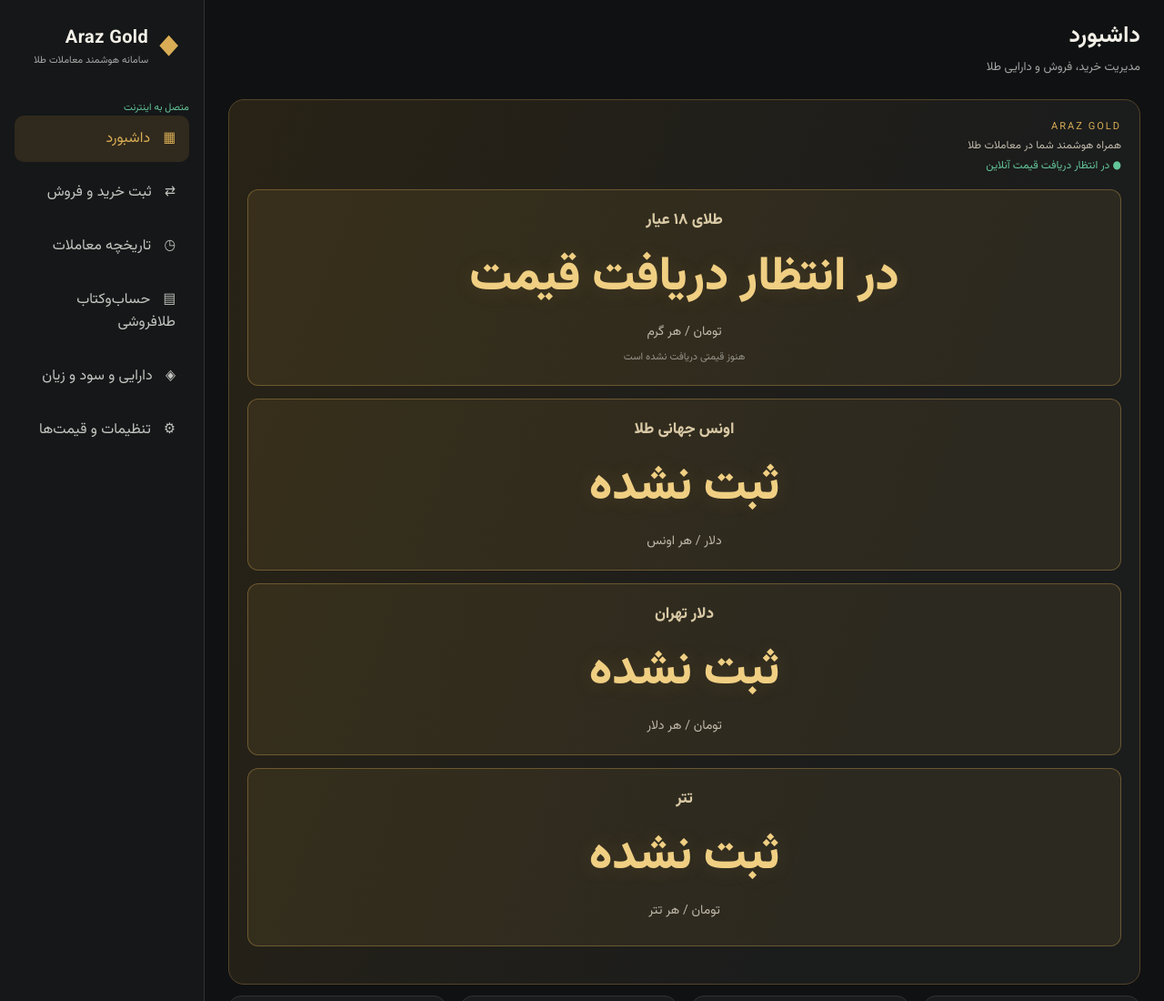
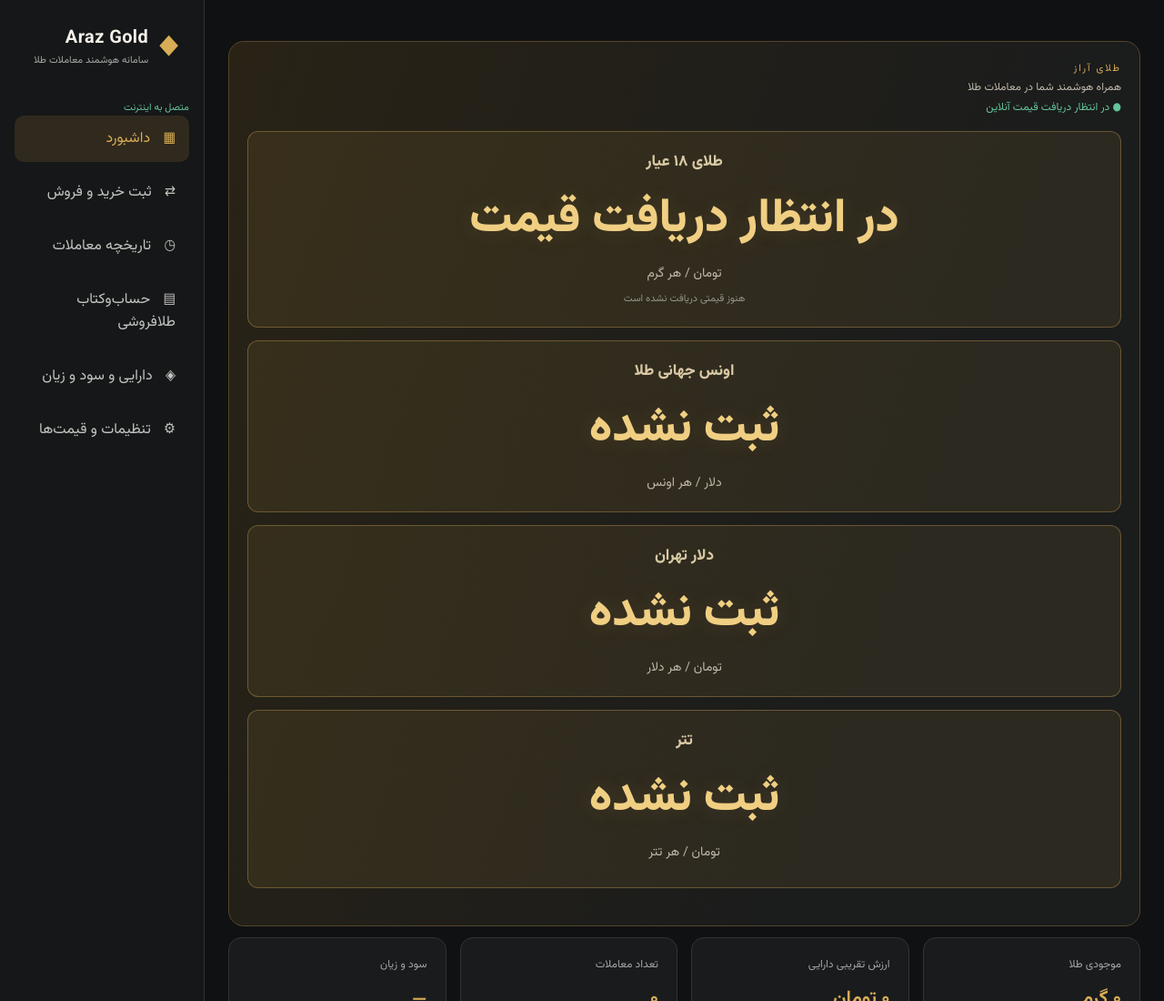
Before and after one commit to arsalanferaghat/Araz-Gold, a plain HTML site: page index.html in a window 1280 px wide. Shown: the top 1100 px of the page at 91% size. Drawn offline with Linux system fonts and the light colour scheme; no server answers.

Commit message:
Update index.html

```diff
--- a/index.html
+++ b/index.html
@@ -73,10 +73,7 @@
   <main>
 
     <header>
-      <div>
-        <h1 id="page-title">داشبورد</h1>
-        <p>مدیریت خرید، فروش و دارایی طلا</p>
-      </div>
+
 
 
     </header>
@@ -89,7 +86,7 @@
 
     <div class="welcome-content">
 
-        <span class="eyebrow">ARAZ GOLD</span>
+        <span class="eyebrow">طلای آراز</span>
 
  <div class="welcome-heading">
     <p>همراه هوشمند شما در معاملات طلا</p>
```
